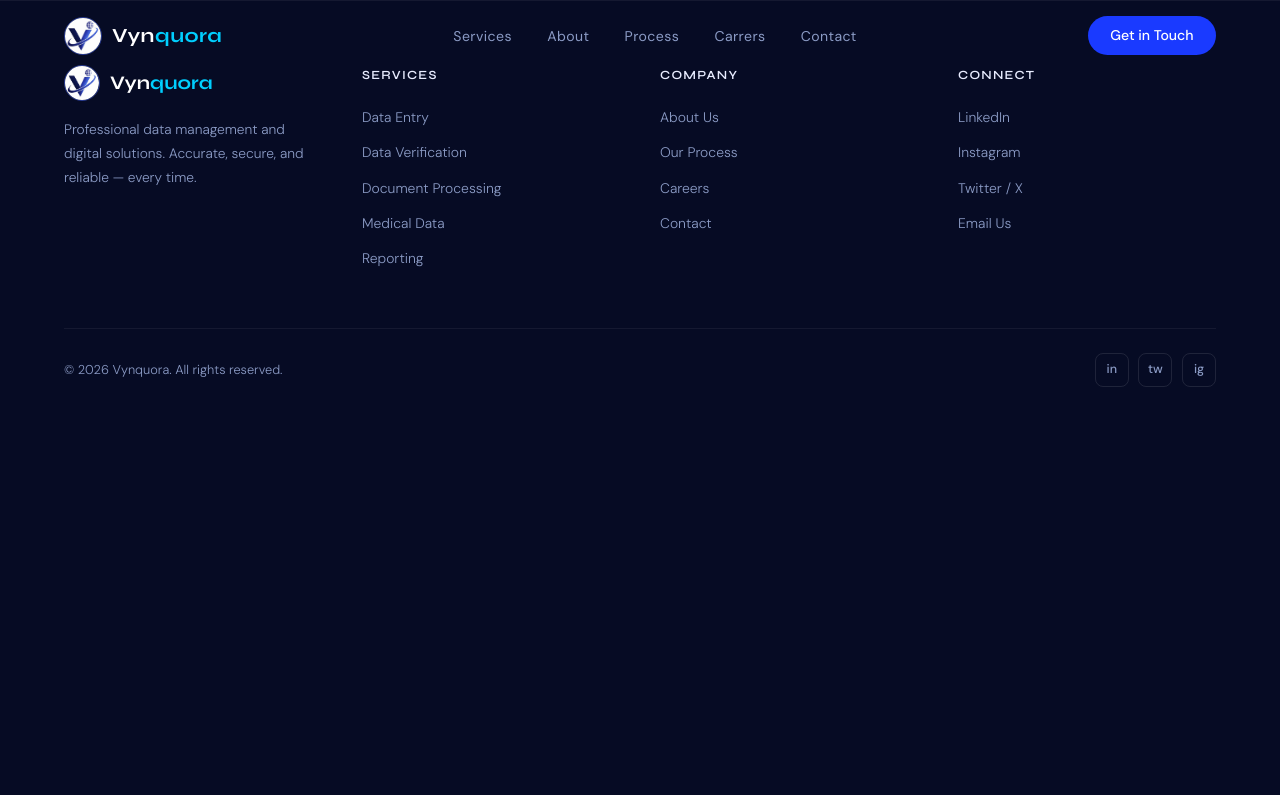
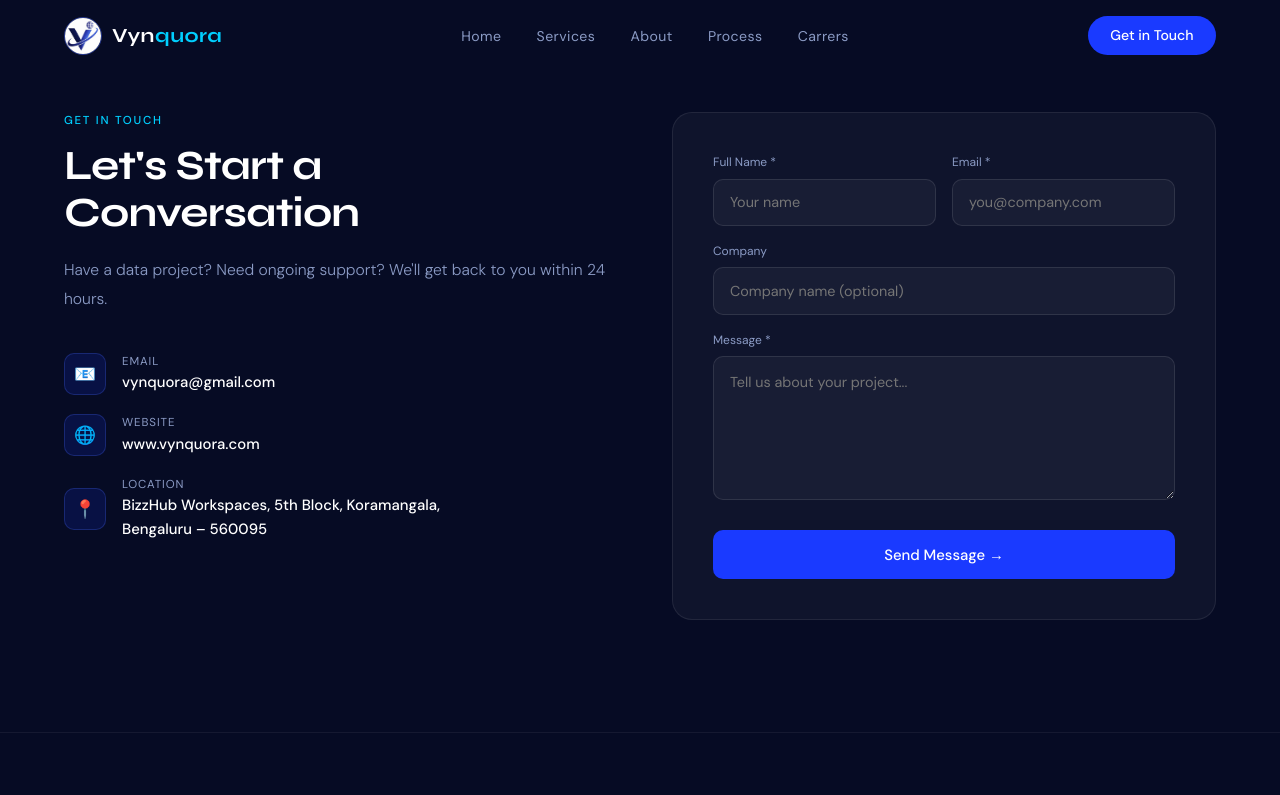
Before and after one commit to Vkumar009/vynquora_frontend, a React (Vite) app: page /contact in a window 1280 px wide. Shown: the top 795 px of the page. Built offline with nearby package versions, Linux system fonts and the light colour scheme.

Commit message:
Navbar Update

```diff
--- a/src/App.jsx
+++ b/src/App.jsx
@@ -1,18 +1,19 @@
+// 📄 Isko apni App.jsx me paste karein
+
 import { Routes, Route } from 'react-router-dom'
 import Navbar from './components/Navbar'
 import Footer from './sections/Footer'
 
-// Home page sections
+// 1. Saare sections ko import kijiye
 import Hero from './sections/Hero'
 import Marquee from './sections/Marquee'
 import Services from './sections/Services'
 import About from './sections/About'
 import Process from './sections/Process'
 import Contact from './sections/Contact'
-
-// Careers page
 import Careers from './sections/Careers'
 
+// 2. Ek Home component banayein jisme sirf Home-page ka content dikhega
 function Home() {
   return (
     <>
@@ -29,11 +30,21 @@ function Home() {
 export default function App() {
   return (
     <>
+      {/* Navbar aur Footer har page par common rahenge */}
       <Navbar />
+
       <Routes>
+        {/* Jab user website kholega (/) toh use upar wala Home component dikhega */}
         <Route path="/" element={<Home />} />
+
+        {/* Jab user links par click karega toh alag se sirf wahi component khulega */}
+        <Route path="/services" element={<Services />} />
+        <Route path="/about" element={<About />} />
+        <Route path="/process" element={<Process />} />
         <Route path="/careers" element={<Careers />} />
+        <Route path="/contact" element={<Contact />} />
       </Routes>
+
       <Footer />
     </>
   )
--- a/src/components/Navbar.jsx
+++ b/src/components/Navbar.jsx
@@ -3,11 +3,12 @@ import { motion, AnimatePresence } from 'framer-motion'
 import { Link, useLocation } from 'react-router-dom'
 
 const links = [
-  { label: 'Services', href: '/services' },
-  { label: 'About', href: '/about' },
-  { label: 'Process', href: '/process' },
-  { label: 'Carrers', href: '/careers' },
-  { label: 'Contact', href: '/contact' },
+  { label: 'Home', to: '/' },
+  { label: 'Services', to: '/services' },
+  { label: 'About', to: '/about' },
+  { label: 'Process', to: '/process' },
+  { label: 'Carrers', to: '/careers' },
+
 
 ]
 
@@ -38,7 +39,7 @@ export default function Navbar() {
         }}
       >
         {/* Logo */}
-        <a href="#" style={{ display: 'flex', alignItems: 'center', gap: 10 }}>
+        <Link to="/" style={{ display: 'flex', alignItems: 'center', gap: 10 }}>
           <img src="/logo.png" alt="Vynquora" style={{
             width: 38, height: 38, borderRadius: '50%',
             border: '1.5px solid rgba(77,108,255,0.5)',
@@ -50,7 +51,7 @@ export default function Navbar() {
           }}>
             Vyn<span style={{ color: 'var(--accent)' }}>quora</span>
           </span>
-        </a>
+        </Link>
 
         {/* Desktop links — sirf bade screens pe */}
         <ul style={{
@@ -58,19 +59,19 @@ export default function Navbar() {
         }} className="desktop-nav">
           {links.map(l => (
             <li key={l.label}>
-              <a href={l.href} style={{
+              <Link to={l.to} style={{
                 color: 'var(--muted)', fontSize: '0.88rem', fontWeight: 400,
                 letterSpacing: '0.03em', transition: 'color 0.2s',
               }}
                 onMouseEnter={e => e.target.style.color = '#fff'}
                 onMouseLeave={e => e.target.style.color = 'var(--muted)'}
-              >{l.label}</a>
+              >{l.label}</Link>
             </li>
           ))}
         </ul>
 
         {/* Desktop CTA button */}
-        <a href="#contact" className="desktop-nav" style={{
+        <Link to="/contact" className="desktop-nav" style={{
           background: 'var(--blue)', color: '#fff',
           padding: '0.52rem 1.4rem', borderRadius: 100,
           fontSize: '0.88rem', fontWeight: 500,
@@ -80,7 +81,7 @@ export default function Navbar() {
           onMouseLeave={e => e.target.style.background = 'var(--blue)'}
         >
           Get in Touch
-        </a>
+        </Link>
 
         {/* Hamburger button — sirf mobile pe */}
         <button
@@ -124,23 +125,23 @@ export default function Navbar() {
             className="mobile-menu"
           >
             {links.map(l => (
-              <a key={l.label} href={l.href}
+              <Link key={l.label} to={l.to}
                 onClick={() => setOpen(false)}
                 style={{
                   color: 'var(--muted)', fontSize: '1rem', fontWeight: 500,
                   letterSpacing: '0.03em', transition: 'color 0.2s',
                   borderBottom: '1px solid rgba(255,255,255,0.06)', paddingBottom: '1rem',
                 }}
-              >{l.label}</a>
+              >{l.label}</Link>
             ))}
-            <a href="#contact" onClick={() => setOpen(false)} style={{
+            <Link to="/contact" onClick={() => setOpen(false)} style={{
               background: 'var(--blue)', color: '#fff',
               padding: '0.7rem 1.4rem', borderRadius: 100,
               fontSize: '0.9rem', fontWeight: 500,
               textAlign: 'center', marginTop: '0.4rem',
             }}>
               Get in Touch
-            </a>
+            </Link>
           </motion.div>
         )}
       </AnimatePresence>
--- a/src/sections/Footer.jsx
+++ b/src/sections/Footer.jsx
@@ -1,18 +1,19 @@
+import { Link } from "react-router-dom";
 export default function Footer() {
   const year = new Date().getFullYear()
   return (
     <footer style={{ background:'var(--navy)', borderTop:'1px solid rgba(255,255,255,0.06)', padding:'4rem 5% 2rem' }}>
       <div style={{ display:'grid', gridTemplateColumns:'repeat(auto-fit, minmax(180px, 1fr))', gap:'2.5rem', marginBottom:'3rem' }}>
         <div>
-          <a href="#" style={{ display:'flex', alignItems:'center', gap:10, marginBottom:'1rem' }}>
+          <Link to="/" style={{ display:'flex', alignItems:'center', gap:10, marginBottom:'1rem' }}>
             <img src="/logo.png" alt="Vynquora" style={{ width:36, height:36, borderRadius:'50%', objectFit:'cover', border:'1.5px solid rgba(77,108,255,0.5)' }}/>
             <span style={{ fontFamily:'Syne', fontWeight:700, fontSize:'1.2rem' }}>Vyn<span style={{ color:'var(--accent)' }}>quora</span></span>
-          </a>
+          </Link>
           <p style={{ color:'var(--muted)', fontSize:'0.86rem', lineHeight:1.75, fontWeight:300, maxWidth:260 }}>Professional data management and digital solutions. Accurate, secure, and reliable — every time.</p>
         </div>
         {[
           { title:'Services', links:[{name:'Data Entry', url:'#'},{name:'Data Verification', url:'#'},{name:'Document Processing', url:'#'},{name:'Medical Data', url:'#'},{name:'Reporting', url:'#'}] },
-          { title:'Company', links:[{name:'About Us', url:'#'},{name:'Our Process', url:'#'},{name:'Careers', url:'/careers'},{name:'Contact', url:'#contact'}] },
+          { title:'Company', links:[{name:'About Us', url:'/about'},{name:'Our Process', url:'/process'},{name:'Careers', url:'/careers'},{name:'Contact', url:'/contact'}] },
           {
             title:'Connect',
             links:[
```
